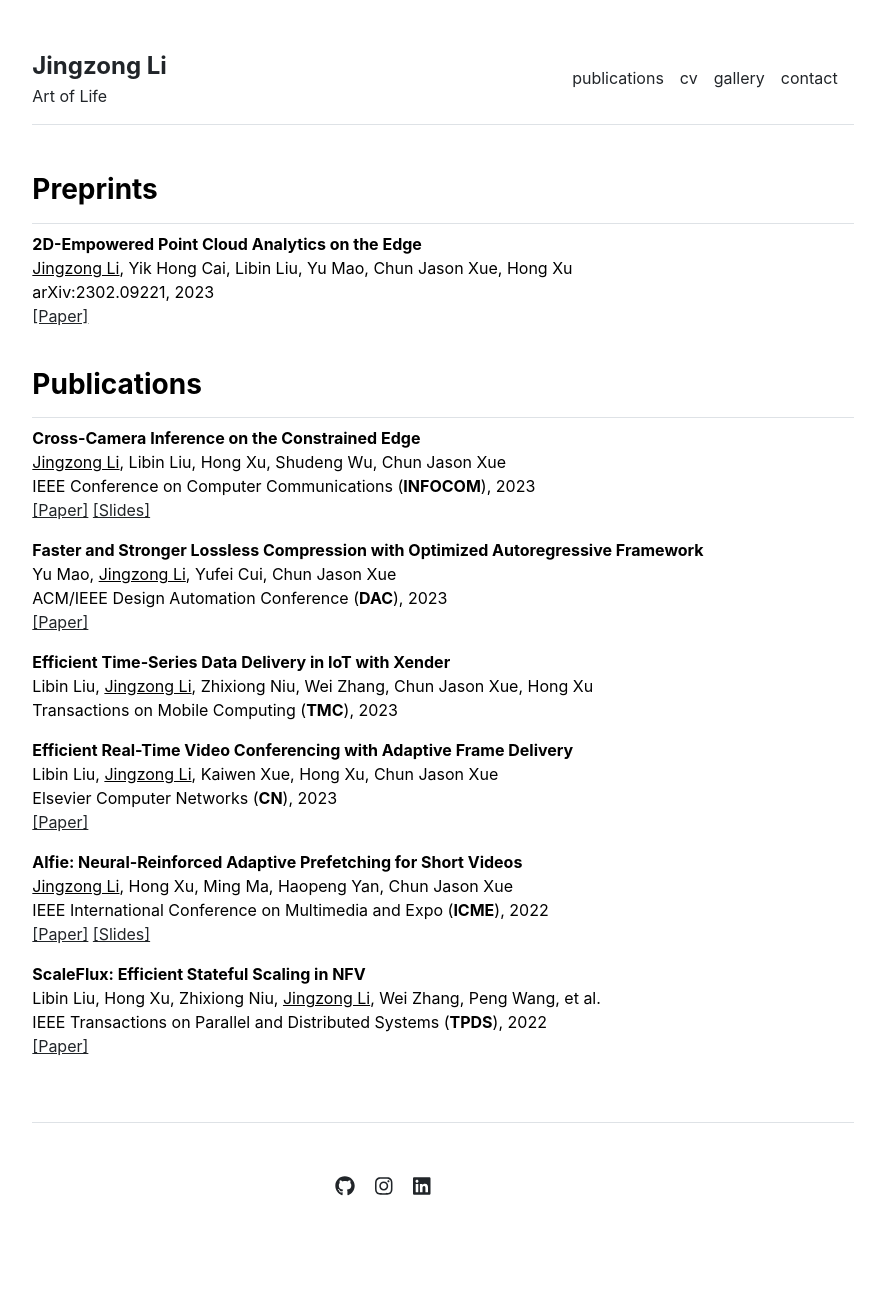
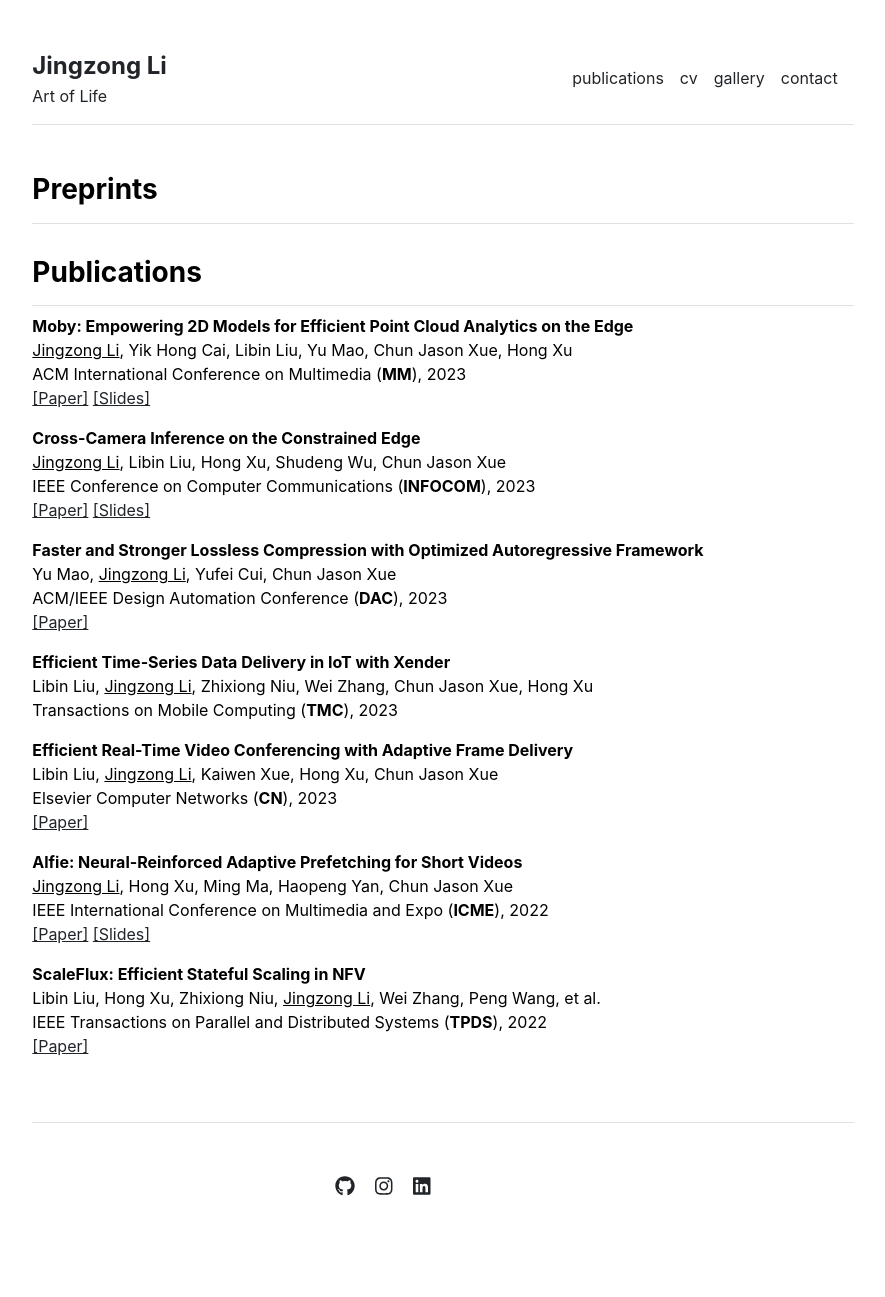
Before and after one commit to kanonjz/academic, a Jekyll site: the page built from publications.md, in a window 1280 px wide. Shown: the whole page, without its empty margins (197-1082 px from the left). Built offline with Jekyll 4.4.1, drawn with Linux system fonts in a browser that asks for light colours.

Commit message:
moby is accepted

```diff
--- a/_data/publications.yml
+++ b/_data/publications.yml
@@ -4,6 +4,7 @@ featured:
 - {name: 'Low shear diffusion central schemes for particle methods. Jonathan Panuelos, James Wadsley, Nicholas Kevlahan', url: 'http://ms.mcmaster.ca/kevla/pdf/articles/jcp_v414.pdf'}
 
 index:
+- {name: 'Moby: Empowering 2D Models for Efficient Point Cloud Analytics on the Edge', url: 'https://arxiv.org/abs/2302.09221', author: '<u>Jingzong Li</u>, Yik Hong Cai, Libin Liu, Yu Mao, Chun Jason Xue, Hong Xu', venue: 'ACM International Conference on Multimedia (<b>MM</b>), 2023'}
 - {name: 'Cross-Camera Inference on the Constrained Edge', url: 'share/polly-infocom23.pdf', author: '<u>Jingzong Li</u>, Libin Liu, Hong Xu, Shudeng Wu, Chun Jason Xue', venue: 'IEEE Conference on Computer Communications (<b>INFOCOM</b>), 2023', slide: 'share/slides/polly-infocom23-slide.pdf'}
 - {name: 'Faster and Stronger Lossless Compression with Optimized Autoregressive Framework', url: 'share/pac-dac23.pdf', author: 'Yu Mao, <u>Jingzong Li</u>, Yufei Cui, Chun Jason Xue', venue: 'ACM/IEEE Design Automation Conference (<b>DAC</b>), 2023', slide: ''}
 - {name: 'Efficient Time-Series Data Delivery in IoT with Xender', url: '', author: 'Libin Liu, <u>Jingzong Li</u>, Zhixiong Niu, Wei Zhang, Chun Jason Xue, Hong Xu', venue: 'Transactions on Mobile Computing (<b>TMC</b>), 2023', slide: ''}
@@ -12,4 +13,3 @@ index:
 - {name: 'ScaleFlux: Efficient Stateful Scaling in NFV', url: 'share/ScaleFlux-tpds22.pdf', author: 'Libin Liu, Hong Xu, Zhixiong Niu, <u>Jingzong Li</u>, Wei Zhang, Peng Wang, et al.', venue: 'IEEE Transactions on Parallel and Distributed Systems (<b>TPDS</b>), 2022', slide: ''}
 
 preprints:
-- {name: '2D-Empowered Point Cloud Analytics on the Edge', url: 'https://arxiv.org/abs/2302.09221', author: '<u>Jingzong Li</u>, Yik Hong Cai, Libin Liu, Yu Mao, Chun Jason Xue, Hong Xu', venue: 'arXiv:2302.09221, 2023'}
```
